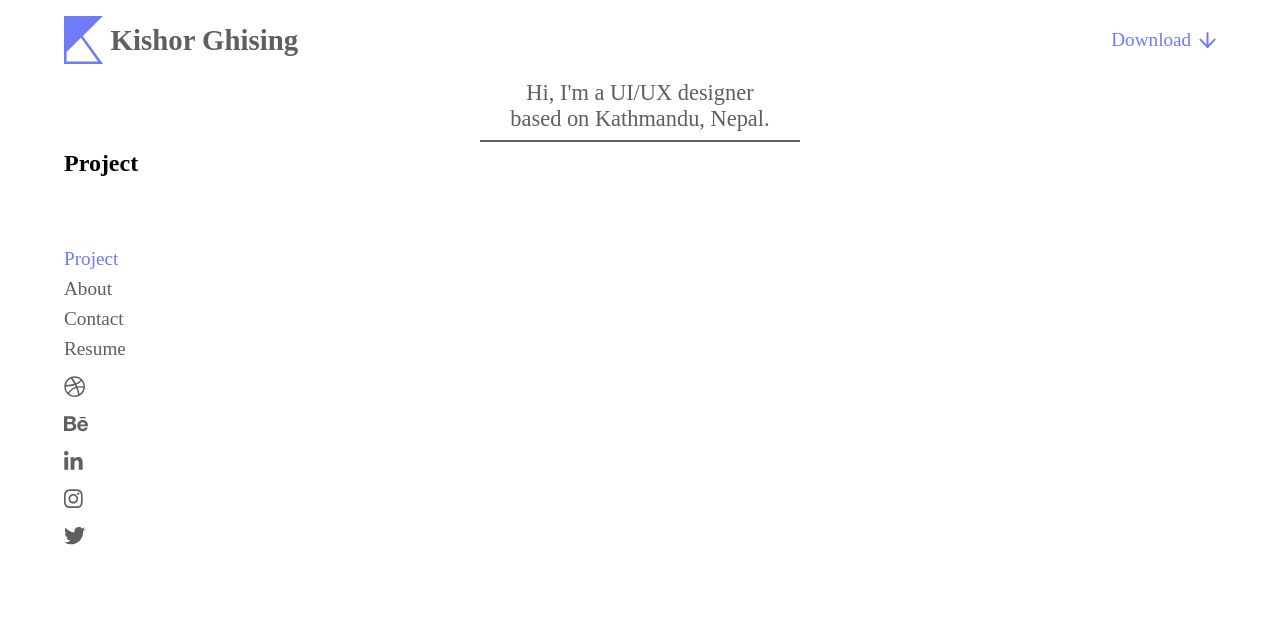
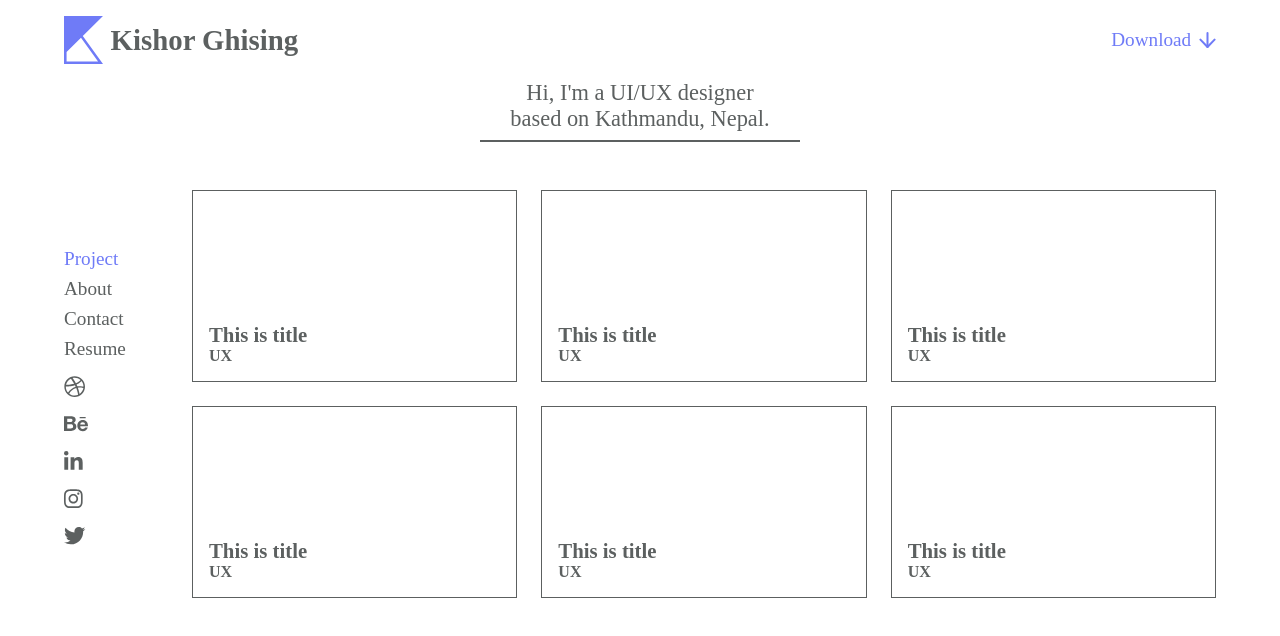
Before and after one commit to KGhising/portfolio, a React (Create React App) app: page / in a window 1280 px wide. Shown: the top 636 px of the page. Built offline with nearby package versions, Linux system fonts and the light colour scheme.

Commit message:
Add card and Implement card in project using css Grid

```diff
--- a/src/App.jsx
+++ b/src/App.jsx
@@ -41,7 +41,7 @@ class App extends React.Component {
               <p>Hi, I'm a UI/UX designer<br />based on Kathmandu, Nepal.</p>
               <div className="underline"></div>
             </div>
-            <main className="sidebar">
+            <main className="main-container">
               <Switch>
                 <Route exact path={PROJECT_URL}>
                   <Project></Project>
--- a/src/Components/ThumbnailCard.jsx
+++ b/src/Components/ThumbnailCard.jsx
@@ -1,9 +1,21 @@
 import React from 'react';
+import PropTypes from 'prop-types';
 
 class ThumbnailCard extends React.Component{
-    return(
-
-    );
+    render() {
+        return(
+            <div className="thumbnail-card">
+                <div className="card-content">
+                    <h3 className="project-title">{this.props.projectTitle}</h3>
+                    <h4 className="project-field">{this.props.projectField}</h4>
+                </div>
+            </div>
+        );
+    }
 }
 
+ThumbnailCard.propTypes = {
+    title: PropTypes.string,
+};
+
 export default ThumbnailCard;
--- a/src/Pages/Project.jsx
+++ b/src/Pages/Project.jsx
@@ -1,12 +1,22 @@
 import React from 'react';
 import PropTypes from 'prop-types';
 import { withRouter } from 'react-router-dom';
+
+
+import ThumbnailCard from '../Components/ThumbnailCard';
 
 class Project extends React.Component {
   render() {
     return (
       <div className='project'>
-        <h1>Project</h1>
+        <div className="grid-container">
+          <ThumbnailCard projectTitle="This is title" projectField="UX" />
+          <ThumbnailCard projectTitle="This is title" projectField="UX" />
+          <ThumbnailCard projectTitle="This is title" projectField="UX" />
+          <ThumbnailCard projectTitle="This is title" projectField="UX" />
+          <ThumbnailCard projectTitle="This is title" projectField="UX" />
+          <ThumbnailCard projectTitle="This is title" projectField="UX" />
+        </div>
       </div>
     );
   }
--- a/src/Themes/App.scss
+++ b/src/Themes/App.scss
@@ -1,6 +1,8 @@
 @import 'Theme';
 @import 'Topbar';
 @import 'NavLink';
+@import 'ThumbnailCard';
+@import 'Project';
 
 * {
     margin: 0;
@@ -46,5 +48,10 @@ body {
                 background-color: map-get($map: $theme-colors, $key: 'secondary');
             }
         }
+
+        .main-container {
+            margin-left: 8rem;
+            margin-top: 3rem;
+        }
     }
 }
--- /dev/null
+++ b/src/Themes/Project.scss
@@ -0,0 +1,5 @@
+.grid-container {
+    display: grid;
+    grid-template-columns: auto auto auto;
+    grid-gap: 24px;
+}
--- /dev/null
+++ b/src/Themes/ThumbnailCard.scss
@@ -0,0 +1,26 @@
+.thumbnail-card {
+    width: 100%;
+    height: 12rem;
+    border: 1px map-get($map: $theme-colors, $key: 'secondary') solid;
+    display: flex;
+    align-items: flex-end;
+
+    .card-content {
+        display: flex;
+        flex-direction: column;
+        margin-left: 1rem;
+        margin-bottom: 1rem;
+
+        .project-title {
+            font-size: 1.3rem;
+            font-weight: 700;
+            color: map-get($map: $theme-colors, $key: "secondary");
+        }
+
+        .project-field {
+            font-size: 1rem;
+            font-weight: 700;
+            color: map-get($map: $theme-colors, $key: "secondary");
+        }
+    }
+}
```
Also changed, not shown: src/Themes/About.scss (added).
